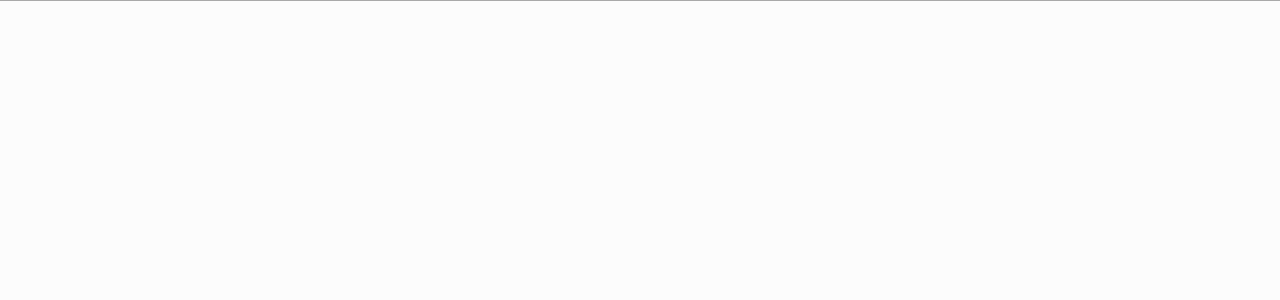
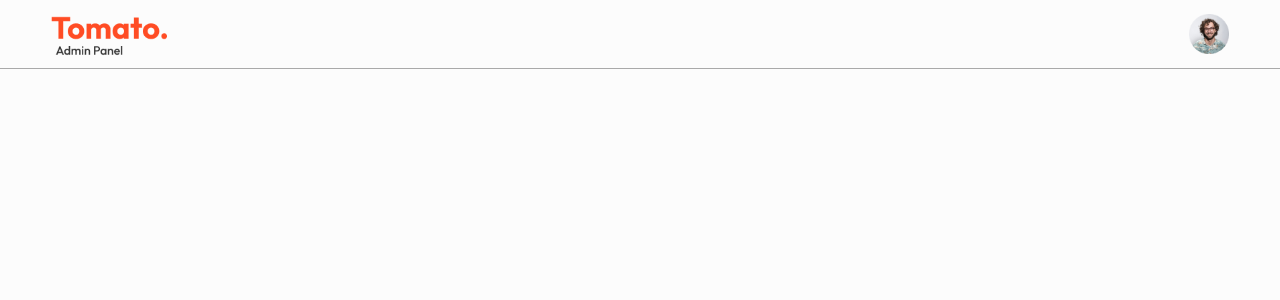
Before and after one commit to MiwanJa/FoodDeliveryTomato, a React (Vite) app in the folder admin/: page / in a window 1280 px wide. Shown: the top 300 px of the page. Built offline with nearby package versions, Linux system fonts and the light colour scheme.

Commit message:
create style for Navbar

```diff
--- a/admin/src/components/Navbar/Navbar.css
+++ b/admin/src/components/Navbar/Navbar.css
@@ -0,0 +1,14 @@
+.navbar {
+    display: flex;
+    justify-content: space-between;
+    align-items: center;
+    padding: 8px 4%;
+}
+
+.navbar .logo {
+    width: max(10%, 80px);
+}
+
+.navbar .profile {
+    width: 40px;
+}
--- a/admin/src/components/Navbar/Navbar.jsx
+++ b/admin/src/components/Navbar/Navbar.jsx
@@ -1,10 +1,22 @@
-import React from 'react'
+import React, { lazy } from 'react'
 import './Navbar.css'
+import { assets } from '../../assets/assets'
 
 const Navbar = () => {
   return (
-    <div>
-
+    <div className='navbar'>
+      <img
+       className='logo'
+       src={assets.logo}
+       alt=""
+       loading="lazy"
+       />
+      <img
+       className='profile'
+       src={assets.profile_image}
+       alt=""
+       loading="lazy"
+       />
     </div>
   )
 }
--- a/admin/src/index.css
+++ b/admin/src/index.css
@@ -22,3 +22,7 @@
   height: 1px;
   background-color: #a9a9a9;
 }
+
+.app-content {
+  display: flex;
+}
```
